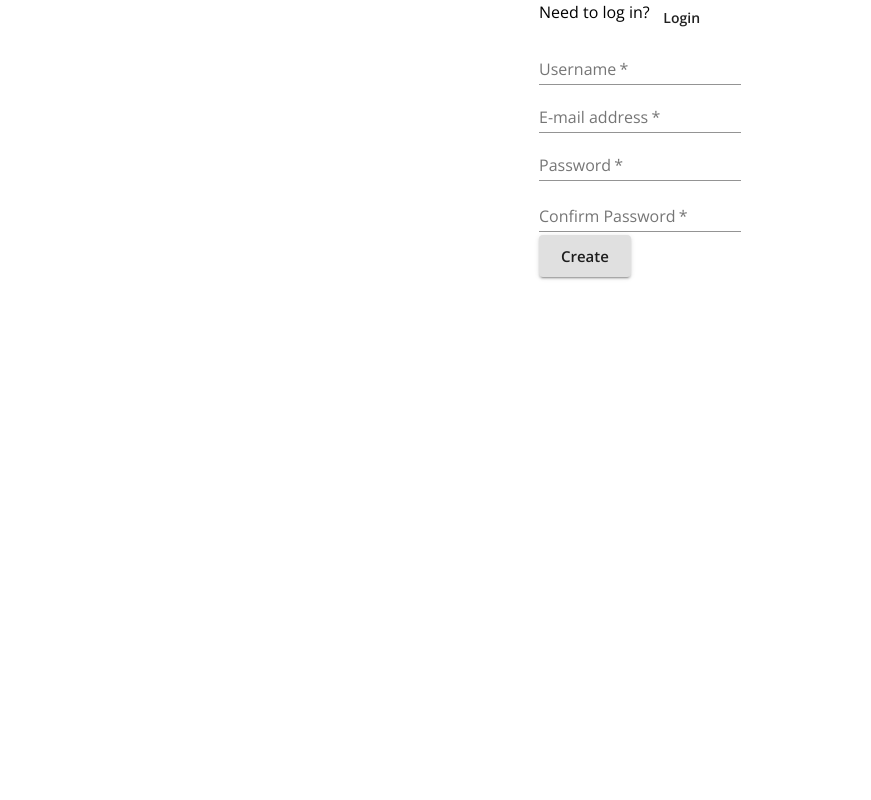
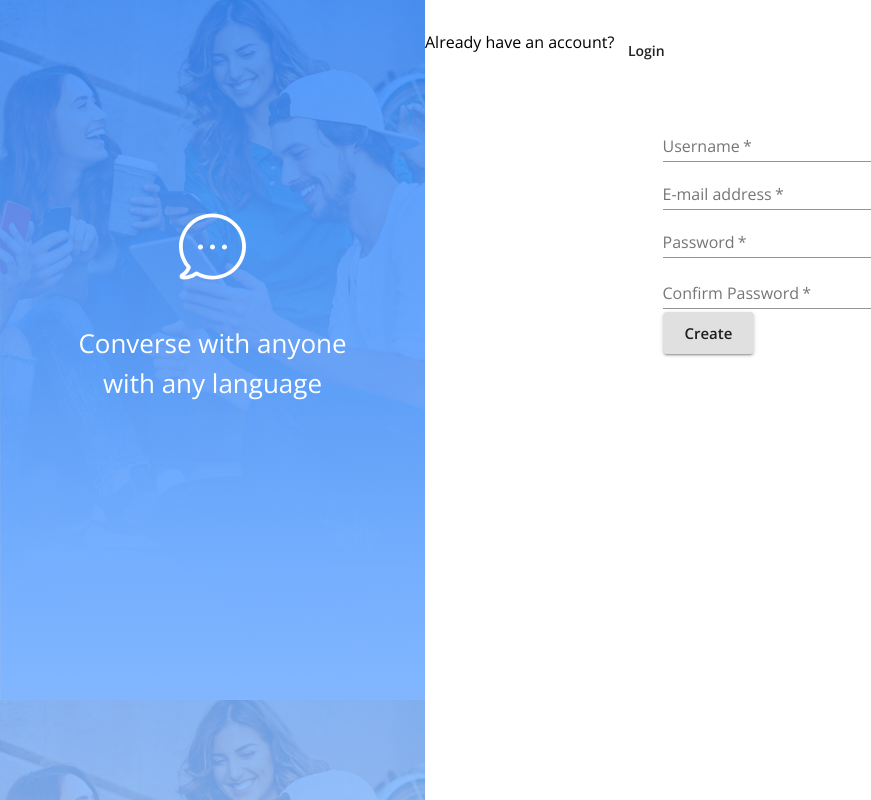
Before and after one commit to bbasaldu/d1c22, a React (Create React App) app in the folder client/: page / in a window 1280 px wide. Shown: the whole page, without its empty margins (0-871 px from the left). Built offline with nearby package versions, Linux system fonts and the light colour scheme; no server answers.

Commit message:
Added new layout with side banner. Started form styling/organizing

```diff
--- a/client/src/Signup.js
+++ b/client/src/Signup.js
@@ -10,10 +10,20 @@ import {
   TextField,
   FormHelperText,
 } from "@material-ui/core";
+import { makeStyles } from "@material-ui/core/styles";
 import { register } from "./store/utils/thunkCreators";
+const useStyles = makeStyles((theme) => ({
+  root: {
+    display: 'flex',
+  },
+  formContainer: {
+    width: 380
+  }
+}));
 
 const Login = (props) => {
   const history = useHistory();
+  const classes = useStyles()
   const { user, register } = props;
   const [formErrorMessage, setFormErrorMessage] = useState({});
 
@@ -39,25 +49,26 @@ const Login = (props) => {
   return (
     <Grid container justify="center">
       <Box>
-        <Grid container item>
+        {/* <Grid container item>
           <Typography>Need to log in?</Typography>
           <Button onClick={() => history.push("/login")}>Login</Button>
-        </Grid>
+        </Grid> */}
         <form onSubmit={handleRegister}>
-          <Grid>
+          <Grid className={classes.formContainer}>
             <Grid>
-              <FormControl>
+              <FormControl fullWidth>
                 <TextField
                   aria-label="username"
                   label="Username"
                   name="username"
                   type="text"
                   required
+
                 />
               </FormControl>
             </Grid>
             <Grid>
-              <FormControl>
+              <FormControl fullWidth>
                 <TextField
                   label="E-mail address"
                   aria-label="e-mail address"
@@ -68,7 +79,7 @@ const Login = (props) => {
               </FormControl>
             </Grid>
             <Grid>
-              <FormControl error={!!formErrorMessage.confirmPassword}>
+              <FormControl error={!!formErrorMessage.confirmPassword} fullWidth>
                 <TextField
                   aria-label="password"
                   label="Password"
@@ -83,7 +94,7 @@ const Login = (props) => {
               </FormControl>
             </Grid>
             <Grid>
-              <FormControl error={!!formErrorMessage.confirmPassword}>
+              <FormControl error={!!formErrorMessage.confirmPassword} fullWidth>
                 <TextField
                   label="Confirm Password"
                   aria-label="confirm password"
--- a/client/src/components/ActiveChat/Messages.js
+++ b/client/src/components/ActiveChat/Messages.js
@@ -1,4 +1,4 @@
-import React, { useMemo } from "react";
+import React from "react";
 import { Box } from "@material-ui/core";
 import { SenderBubble, OtherUserBubble } from "../ActiveChat";
 import moment from "moment";
--- /dev/null
+++ b/client/src/components/AuthFormSwitch.js
@@ -0,0 +1,30 @@
+import { Button, Typography } from "@material-ui/core";
+import { makeStyles } from "@material-ui/core/styles";
+import { useLocation } from "react-router-dom";
+const useStyles = makeStyles((theme) => ({
+  root: {
+    width: "100%",
+    height: 84,
+    display: 'flex',
+    paddingTop: 30
+  },
+  container: {
+    width: 'auto',
+    height: 42,
+    display: 'flex'
+  }
+}));
+const AuthFormSwitch = (props) => {
+  const classes = useStyles();
+  const location = useLocation()
+  const isLoginPage = location.pathname === '/login'?true:false
+  return (
+    <div className={classes.root}>
+        <div className={classes.container}>
+            <Typography>Already have an account?</Typography>
+            <Button>Login</Button>
+        </div>
+    </div>
+  )
+};
+export default AuthFormSwitch;
--- /dev/null
+++ b/client/src/layouts/AuthLayout.js
@@ -0,0 +1,76 @@
+import { Typography } from "@material-ui/core";
+import { makeStyles } from "@material-ui/core/styles";
+import pathToBgImage from '../assets/bg-img.png'
+import pathToBubbleIcon from '../assets/bubble.svg'
+import AuthFormSwitch from "../components/AuthFormSwitch";
+const useStyles = makeStyles((theme) => ({
+    root: {
+      display: 'flex',
+    },
+    sideBanner: {
+        position: 'relative',
+        backgroundImage: `url(${pathToBgImage})`,
+        minWidth: 425,
+        minHeight: 700,
+        height: '100vh',
+        zIndex: 1,
+        display: 'flex',
+        justifyContent: 'center'
+
+    },
+    bg: {
+        position: 'absolute',
+        width: '100%',
+        height: '100%',
+        background: 'linear-gradient(180deg, #3A8DFF 0%, #86B9FF 100%)',
+        mixBlendMode: 'normal',
+        opacity: 0.85,
+        zIndex: -1
+    },
+    bannerMiddle: {
+        position: 'relative',
+        zIndex: 2,
+        width: 269,
+        height: 186,
+        textAlign: 'center',
+        overflowWrap: 'break-word',
+        paddingTop: '50%'
+
+
+    },
+    bannerText: {
+        fontSize: 26,
+        fontWeight: 400,
+        lineHeight: '40px',
+        color: '#FFFFFF'
+    },
+    bannerChat: {
+        marginBottom: 39.5
+    },
+    account: {
+        minWidth: 351,
+        flexGrow: 1
+    }
+  }));
+
+const AuthLayout = (props) => {
+    const classes = useStyles()
+    return (
+        <div className={classes.root}>
+            <div className={classes.sideBanner}>
+                <div className={classes.bg}></div>
+                <div className={classes.bannerMiddle}>
+                    <img className={classes.bannerChat} src={pathToBubbleIcon} alt="message bubble"/>
+                    <Typography className={classes.bannerText} component="p" >Converse with anyone with any language</Typography>
+                </div>
+            </div>
+            <div className={classes.account}>
+                <AuthFormSwitch/>
+                <div className={classes.accountForm}>
+                    {props.children}
+                </div>
+            </div>
+        </div>
+    )
+}
+export default AuthLayout
--- /dev/null
+++ b/client/src/pages/SignupPage.js
@@ -0,0 +1,11 @@
+import AuthLayout from "../layouts/AuthLayout"
+import Signup from "../Signup"
+
+const SignupPage = () => {
+    return (
+        <AuthLayout>
+            <Signup/>
+        </AuthLayout>
+    )
+}
+export default SignupPage
--- a/client/src/routes.js
+++ b/client/src/routes.js
@@ -3,6 +3,7 @@ import { Route, Switch, withRouter } from "react-router-dom";
 import { connect } from "react-redux";
 import { fetchUser } from "./store/utils/thunkCreators";
 import Signup from "./Signup.js";
+import SignupPage from "./pages/SignupPage";
 import Login from "./Login.js";
 import { Home, SnackbarError } from "./components";
 
@@ -42,11 +43,11 @@ const Routes = (props) => {
       )}
       <Switch>
         <Route path="/login" component={Login} />
-        <Route path="/register" component={Signup} />
+        <Route path="/register" component={SignupPage} />
         <Route
           exact
           path="/"
-          render={(props) => (props.user?.id ? <Home /> : <Signup />)}
+          render={(props) => (props.user?.id ? <Home /> : <SignupPage />)}
         />
         <Route path="/home" component={Home} />
       </Switch>
```
Also changed, not shown: client/src/assets/bg-img.png (added), client/src/assets/bubble.svg (added), client/src/pages/LoginPage.js (added).
